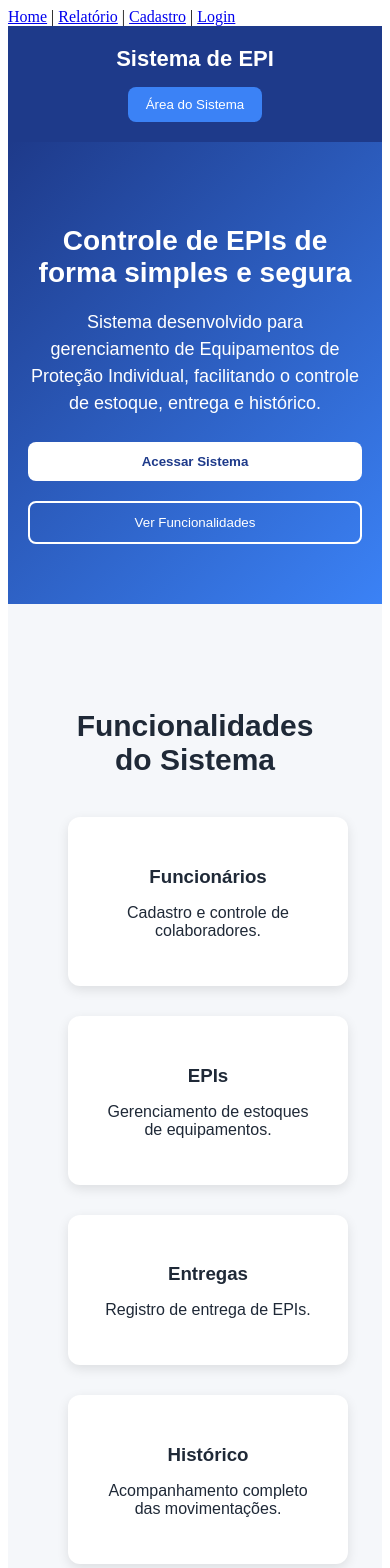
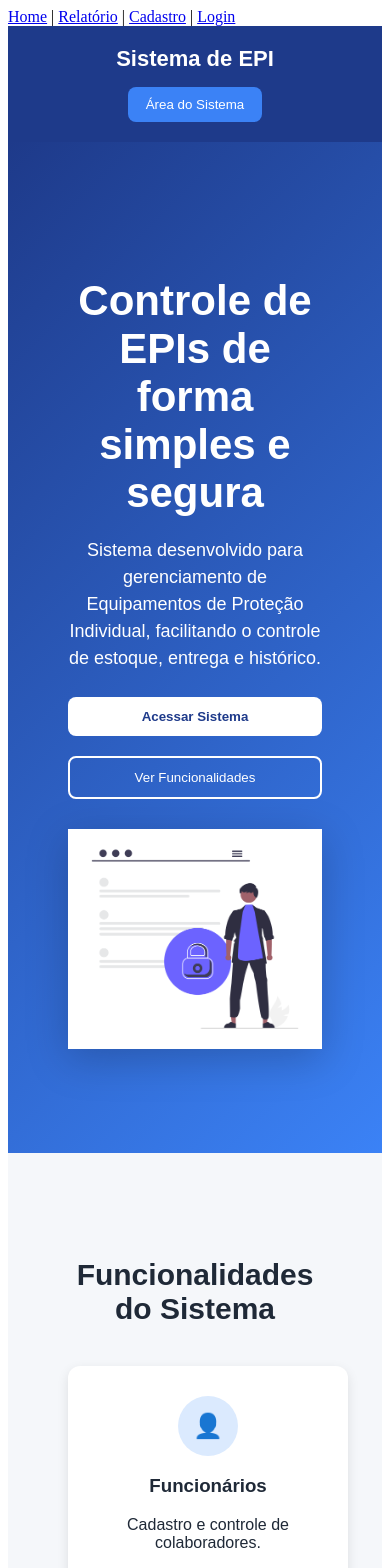
Before and after one commit to jairircrd/Sistema-de-EPIs, a Vue app: page / in a window 390 px wide. Shown: the top 1568 px of the page. Built offline with nearby package versions, Linux system fonts and the light colour scheme.

Commit message:
Adição de imagens e ícones

```diff
--- a/src/views/Home.vue
+++ b/src/views/Home.vue
@@ -1,31 +1,26 @@
 <template>
     <div class="home">
         <header class="header">
-        <div class="logo">
-            Sistema de EPI
-        </div>
+            <div class="logo">Sistema de EPI</div>
             <nav class="menu">
-            <button class="btn-sistema"
-            @click="irLogin"
-            >Área do Sistema
-        </button>
+                <button class="btn-sistema" @click="irLogin">Área do Sistema</button>
             </nav>
         </header>
 
         <section class="hero">
+            <div class="hero-container">
                 <div class="hero-text">
                     <h1>Controle de EPIs de forma simples e segura</h1>
                     <p>
                         Sistema desenvolvido para gerenciamento de Equipamentos de Proteção Individual, facilitando o controle de estoque, entrega e histórico.
                     </p>
                     <div class="hero-buttons">
-            <button class="btn-primary"
-        @click="irLogin">
-        Acessar Sistema
-    </button>
-    <button class="btn-secondary" @click="irFuncionalidades">
-        Ver Funcionalidades
-    </button>
+                        <button class="btn-primary" @click="irLogin">Acessar Sistema</button>
+                        <button class="btn-secondary" @click="irFuncionalidades">Ver Funcionalidades</button>
+                    </div>
+                </div>
+                <div class="hero-image">
+                    <img src="../assets/hero-security.png" alt="Segurança" />
                 </div>
             </div>
         </section>
@@ -34,49 +29,45 @@
             <h2>Funcionalidades do Sistema</h2>
             <div class="cards">
                 <div class="card">
+                    <div class="icon-bg blue">👤</div>
                     <h3>Funcionários</h3>
                     <p>Cadastro e controle de colaboradores.</p>
                 </div>
                 <div class="card">
+                    <div class="icon-bg orange">⛑️</div>
                     <h3>EPIs</h3>
                     <p>Gerenciamento de estoques de equipamentos.</p>
                 </div>
                 <div class="card">
+                    <div class="icon-bg light-blue">📦</div>
                     <h3>Entregas</h3>
                     <p>Registro de entrega de EPIs.</p>
                 </div>
                 <div class="card">
+                    <div class="icon-bg dark-blue">📊</div>
                     <h3>Histórico</h3>
                     <p>Acompanhamento completo das movimentações.</p>
                 </div>
             </div>
         </section>
+
         <section class="fluxo">
             <h2>Como Funciona o Sistema</h2>
             <div class="steps">
                 <div class="step">Cadastro do Funcionário</div>
                 <div class="arrow">↓</div>
-
                 <div class="step">Cadastro do EPI</div>
                 <div class="arrow">↓</div>
-
                 <div class="step">Entrega do Equipamento</div>
                 <div class="arrow">↓</div>
-
                 <div class="step">Registro no Histórico</div>
             </div>
         </section>
 
         <footer class="footer">
-                        <div>
-                            Sistema de Controle de EPIs
-                        </div>
-                        <div>
-                            Projeto Acadêmico
-                        </div>
-                        <div>
-                            Contato: contato@sistemaepi.com
-                        </div>
+            <div>Sistema de Controle de EPIs</div>
+            <div>Projeto Acadêmico</div>
+            <div>Contato: contato@sistemaepi.com</div>
         </footer>
     </div>
 </template>
@@ -84,27 +75,12 @@
 <script>
 export default {
     name: 'Home',
-    data() {
-        return {
-            mensagem: "Bem-vindo ao Sistema de Controle de EPIs"
-        }
-    },
     methods: {
-        irLogin() {
-            this.$router.push('/login')
-        },
-
+        irLogin() { this.$router.push('/login') },
         irFuncionalidades() {
             const section = document.querySelector('.features')
-            if (section) {
-                section.scrollIntoView({ behavior: 'smooth' })
-            }
+            if (section) { section.scrollIntoView({ behavior: 'smooth' }) }
         },
-},
-
-mounted() {
-
-    console.log("Página Home carregada com sucesso")
     }
 }
 </script>
@@ -130,21 +106,6 @@ mounted() {
     font-weight: bold;
 }
 
-.menu {
-    display:flex;
-    gap:30px;
-    align-items: center;
-}
-
-.menu a {
-    cursor:pointer;
-    transition:0.3s;
-}
-
-.menu a:hover {
-    opacity:0.7;
-}
-
 .btn-sistema {
     background:#3B82F6;
     color:white;
@@ -166,6 +127,14 @@ mounted() {
     padding:100px 60px;
 }
 
+.hero-container {
+    display: flex;
+    align-items: center;
+    justify-content: space-between;
+    max-width: 1200px;
+    margin: 0 auto;
+}
+
 .hero-text {
     max-width:600px;
 }
@@ -184,6 +153,11 @@ mounted() {
     margin-top:25px;
     display:flex;
     gap:20px;
+}
+
+.hero-image img {
+    max-width: 450px;
+    filter: drop-shadow(0 10px 20px rgba(0,0,0,0.2));
 }
 
 .btn-primary {
@@ -247,13 +221,21 @@ mounted() {
     transform:translateY(-5px);
 }
 
-.card h3 {
-    margin-bottom:10px;
+.icon-bg {
+    width: 60px; height: 60px;
+    border-radius: 50%;
+    display: flex; align-items: center; justify-content: center;
+    margin: 0 auto 15px;
+    font-size: 24px;
 }
+.icon-bg.blue { background: #DBEAFE; }
+.icon-bg.orange { background: #FFEDD5; }
+.icon-bg.light-blue { background: #E0F2FE; }
+.icon-bg.dark-blue { background: #E0E7FF; }
 
 .fluxo {
-    padding:80px 60px;
-    text-align:center;
+    padding: 80px 60px;
+    text-align: center;
 }
 
 .steps {
@@ -269,6 +251,7 @@ mounted() {
     padding:15px 25px;
     border-radius:10px;
     box-shadow:0 3px 10px rgba(0,0,0,0.1);
+    width: 280px;
 }
 
 .arrow {
@@ -288,38 +271,10 @@ mounted() {
 }
 
 @media(max-width:768px) {
-    .header {
-        flex-direction:column;
-        gap:15px;
-        text-align:center;
-    }
-
-    .menu {
-        flex-direction:column;
-        gap:10px;
-    }
-
-    .hero {
-        padding:60px 20px;
-        text-align:center;
-    }
-
-    .hero h1 {
-        font-size:28px;
-    }
-
-    .hero-buttons {
-        flex-direction:column;
-    }
-
-    .cards {
-        flex-direction:column;
-        align-items:center;
-    }
-
-    .footer {
-        flex-direction:column;
-        text-align:center;
-    }
+    .hero-container { flex-direction: column; text-align: center; }
+    .hero-image img { max-width: 100%; margin-top: 30px; }
+    .header, .footer { flex-direction:column; gap:15px; text-align:center; }
+    .hero-buttons { flex-direction:column; }
+    .cards { flex-direction:column; align-items:center; }
 }
 </style>
```
Also changed, not shown: src/assets/hero-security.png (added). Lines whose indentation alone changed are shown as unchanged.
